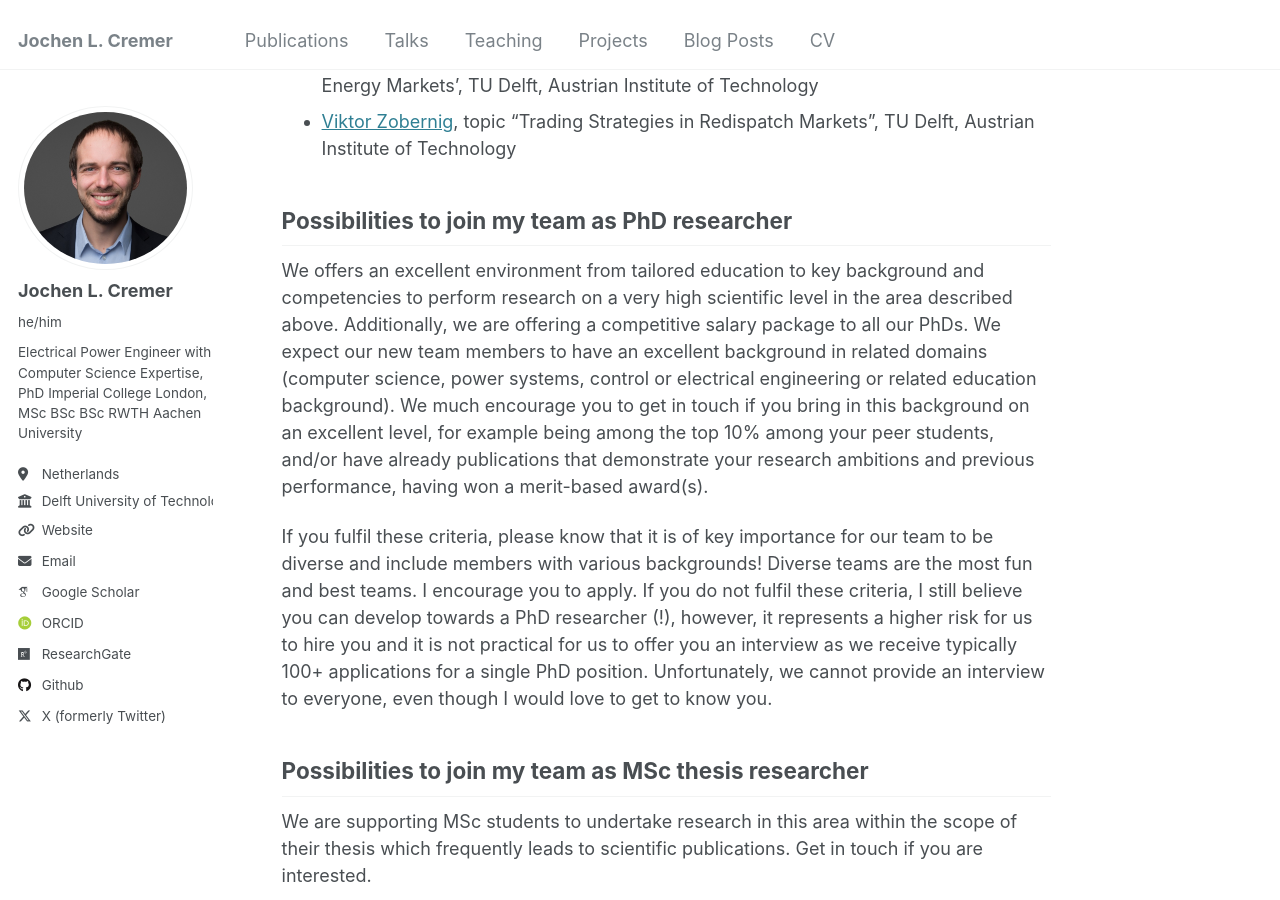
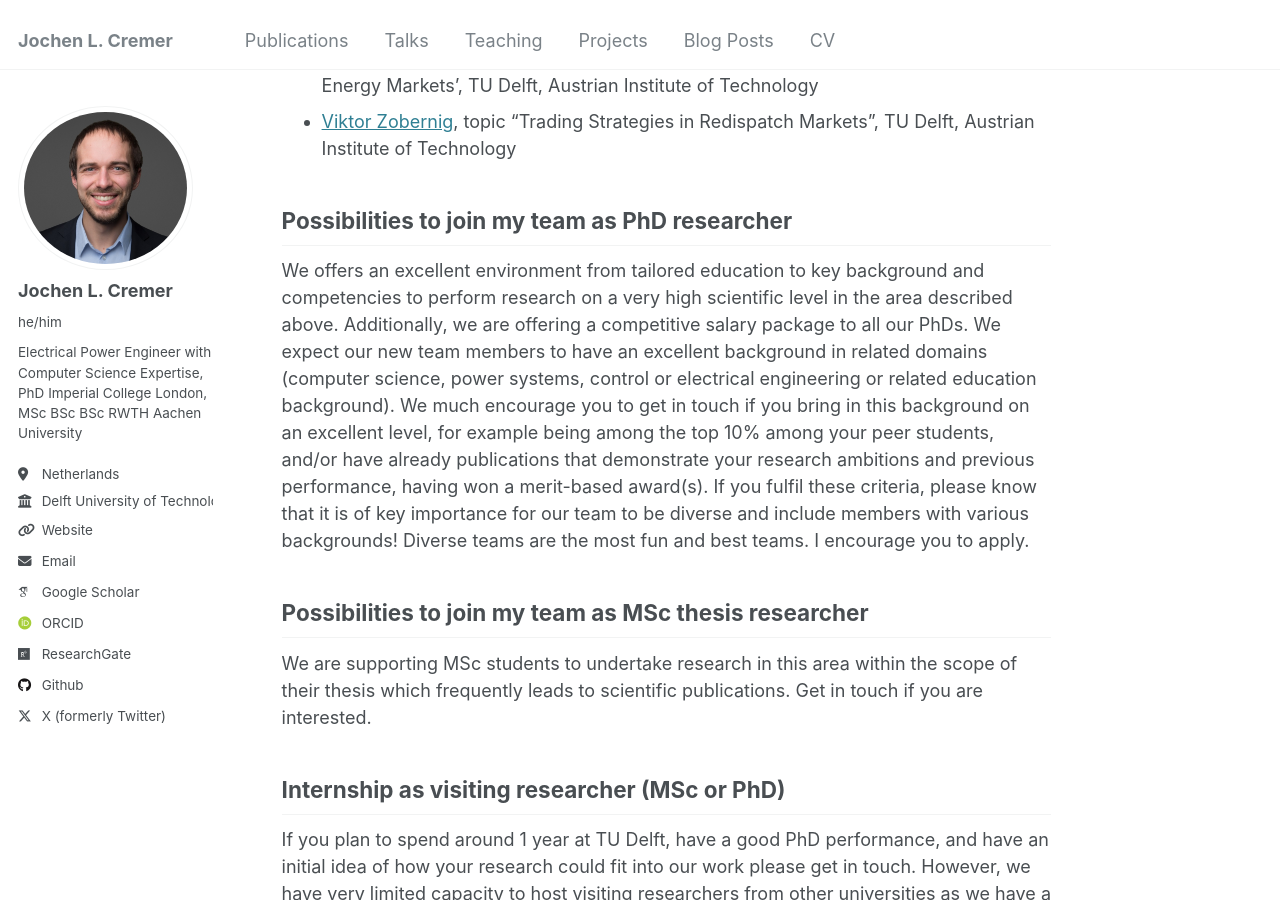
Before and after one commit to JochenC/JochenC.github.io, a Jekyll site: the page built from _pages/about.md, in a window 1280 px wide and 900 px high, scrolled down 2455 px. Built offline with Jekyll 4.4.1, drawn with Linux system fonts in a browser that asks for light colours; some web fonts are replaced.

Commit message:
Update about.md

```diff
--- a/_pages/about.md
+++ b/_pages/about.md
@@ -46,9 +46,7 @@
 
 Possibilities to join my team as PhD researcher
 ------
-We offers an excellent environment from tailored education to key background and competencies to perform research on a very high scientific level in the area described above. Additionally, we are offering a competitive salary package to all our PhDs. We expect our new team members to have an excellent background in related domains (computer science, power systems, control or electrical engineering or related education background). We much encourage you to get in touch if you bring in this background on an excellent level, for example being among the top 10% among your peer students, and/or have already publications that demonstrate your research ambitions and previous performance, having won a merit-based award(s).
-
-If you fulfil these criteria, please know that it is of key importance for our team to be diverse and include members with various backgrounds! Diverse teams are the most fun and best teams. I encourage you to apply. If you do not fulfil these criteria, I still believe you can develop towards a PhD researcher (!), however, it represents a higher risk for us to hire you and it is not practical for us to offer you an interview as we receive typically 100+ applications for a single PhD position. Unfortunately, we cannot provide an interview to everyone, even though I would love to get to know you.
+We offers an excellent environment from tailored education to key background and competencies to perform research on a very high scientific level in the area described above. Additionally, we are offering a competitive salary package to all our PhDs. We expect our new team members to have an excellent background in related domains (computer science, power systems, control or electrical engineering or related education background). We much encourage you to get in touch if you bring in this background on an excellent level, for example being among the top 10% among your peer students, and/or have already publications that demonstrate your research ambitions and previous performance, having won a merit-based award(s). If you fulfil these criteria, please know that it is of key importance for our team to be diverse and include members with various backgrounds! Diverse teams are the most fun and best teams. I encourage you to apply.
 
 Possibilities to join my team as MSc thesis researcher
 ------
```
